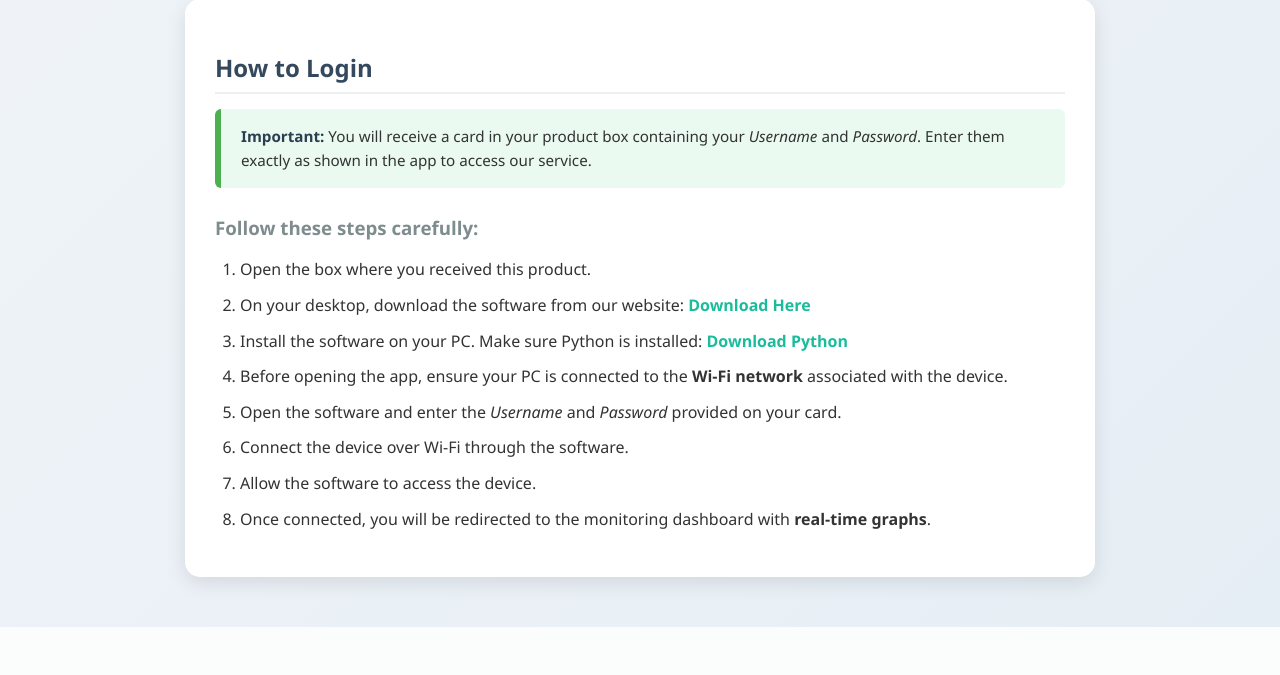
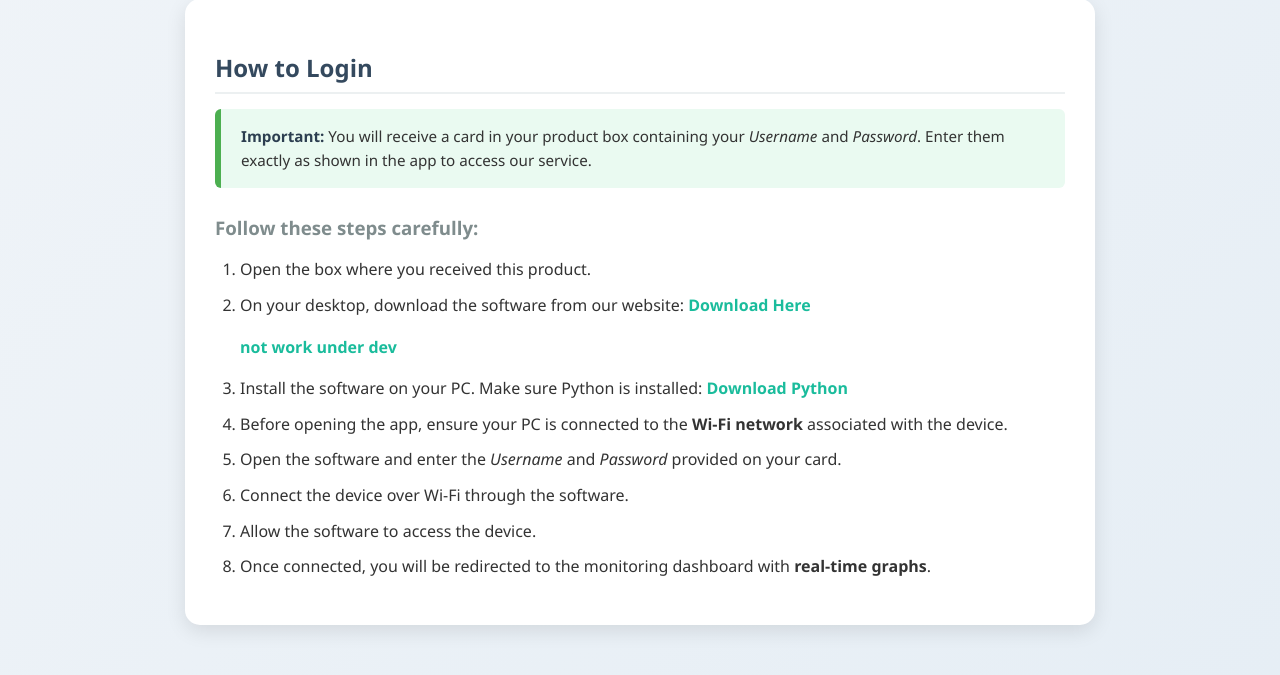
Before and after one commit to SUPERMAN4299/Health_Moni, a Flask app: page /query in a window 1280 px wide. Shown: the part 253-928 px from the top of the page. Before the commit the page ends 880 px from the top, so only its background shows below. Run offline with Flask 3, Linux system fonts and the light colour scheme.

Commit message:
Update index.html

```diff
--- a/templates/index.html
+++ b/templates/index.html
@@ -29,7 +29,7 @@
       <ol>
         <li>Open the box where you received this product.</li>
         <li>On your desktop, download the software from our website:
-          <a href="http://127.0.0.1:5000/download" target="_blank">Download Here</a>
+          <a href="http://127.0.0.1:5000/download" target="_blank">Download Here <p>not work under dev</p></a>
         </li>
         <li>Install the software on your PC. Make sure Python is installed:
           <a href="https://www.python.org" target="_blank">Download Python</a>
```
